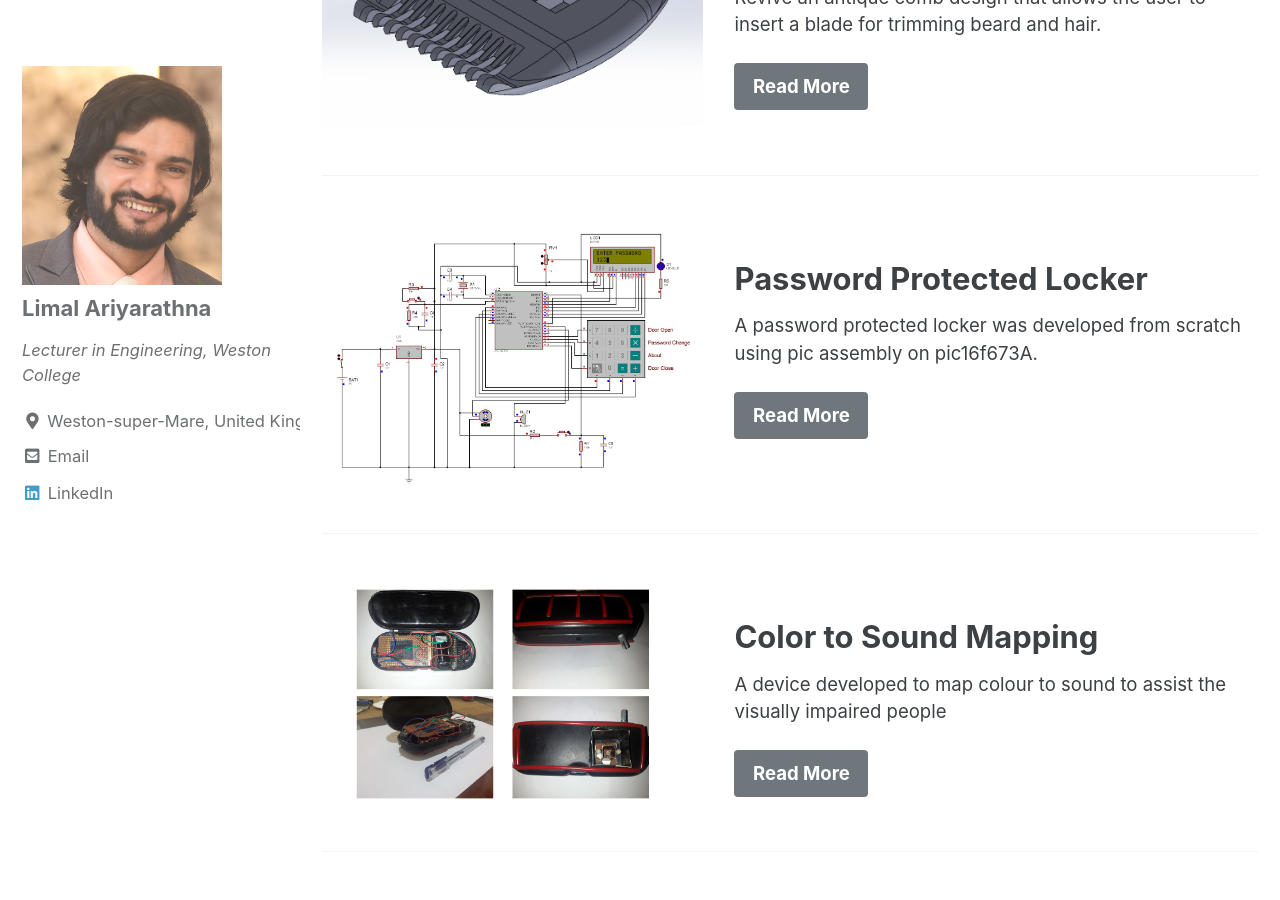
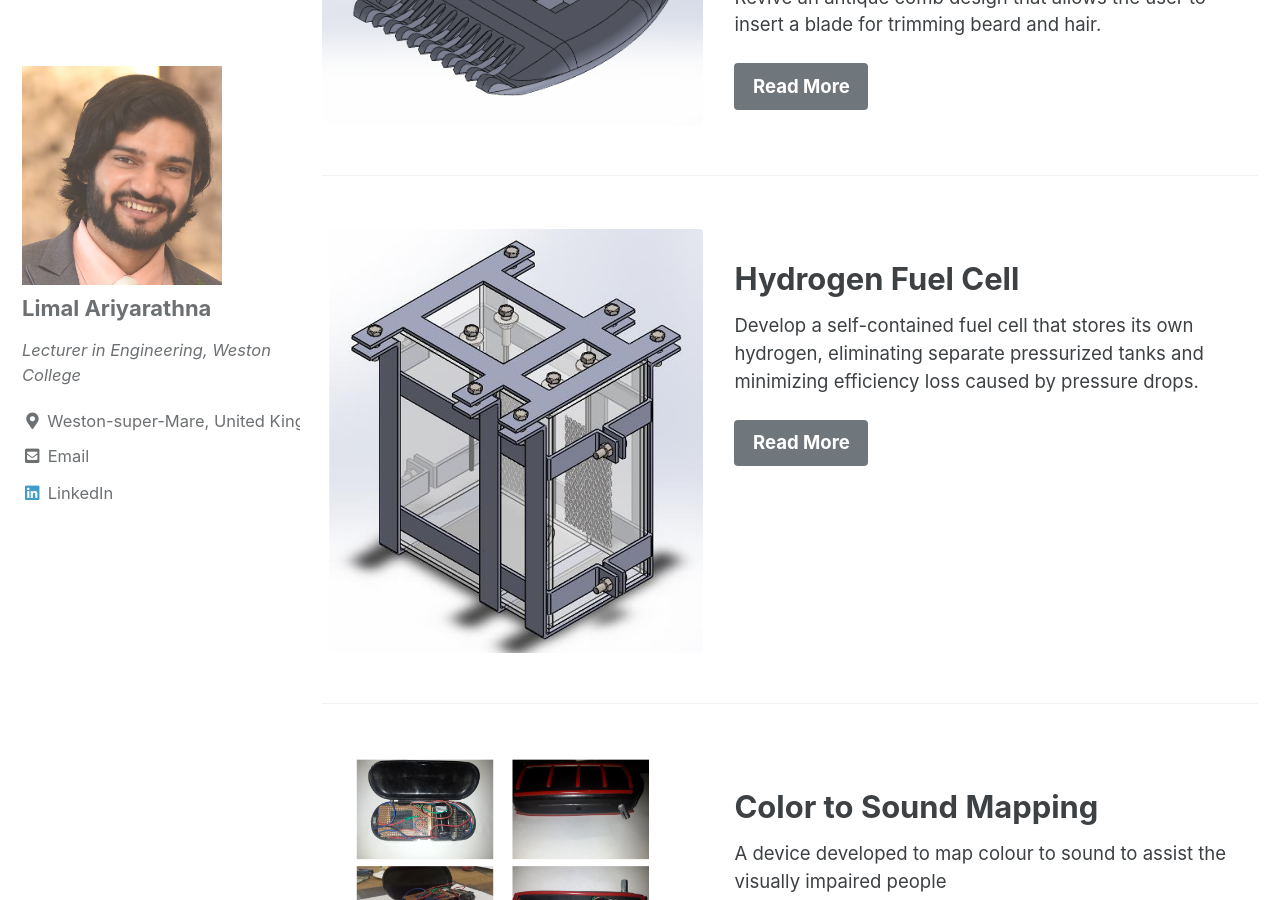
Before and after one commit to limaldeelaka/limaldeelaka.github.io, a Jekyll site: the page built from _pages/projects.md, in a window 1280 px wide and 900 px high, scrolled down 1428 px. Built offline with Jekyll 4.4.1, drawn with Linux system fonts in a browser that asks for light colours; cached includes are drawn as plain includes.

Commit message:
Project 4

```diff
--- a/_pages/projects.md
+++ b/_pages/projects.md
@@ -32,11 +32,11 @@ feature_row3:
     btn_class: "btn--primary"
 
 feature_row4:
-  - image_path: "/assets/projects/locker.jpg"
-    alt: "locker"
-    title: "Password Protected Locker"
-    excerpt: "A password protected locker was developed from scratch using pic assembly on pic16f673A."
-    url: "https://github.com/sanjayaherath/Password-Protected-Locker"
+  - image_path: "/assets/projects/4 Hydrogen Fuel Cell/Cell.png"
+    alt: "Cell"
+    title: "Hydrogen Fuel Cell"
+    excerpt: "Develop a self-contained fuel cell that stores its own hydrogen, eliminating separate pressurized tanks and minimizing efficiency loss caused by pressure drops."
+    url: "/assets/projects/4 Hydrogen Fuel Cell/Report.pdf"
     btn_label: "Read More"
     btn_class: "btn--primary"
 
```
Also changed, not shown: assets/projects/4 Hydrogen Fuel Cell/Cell.png (added), 4 other files.
